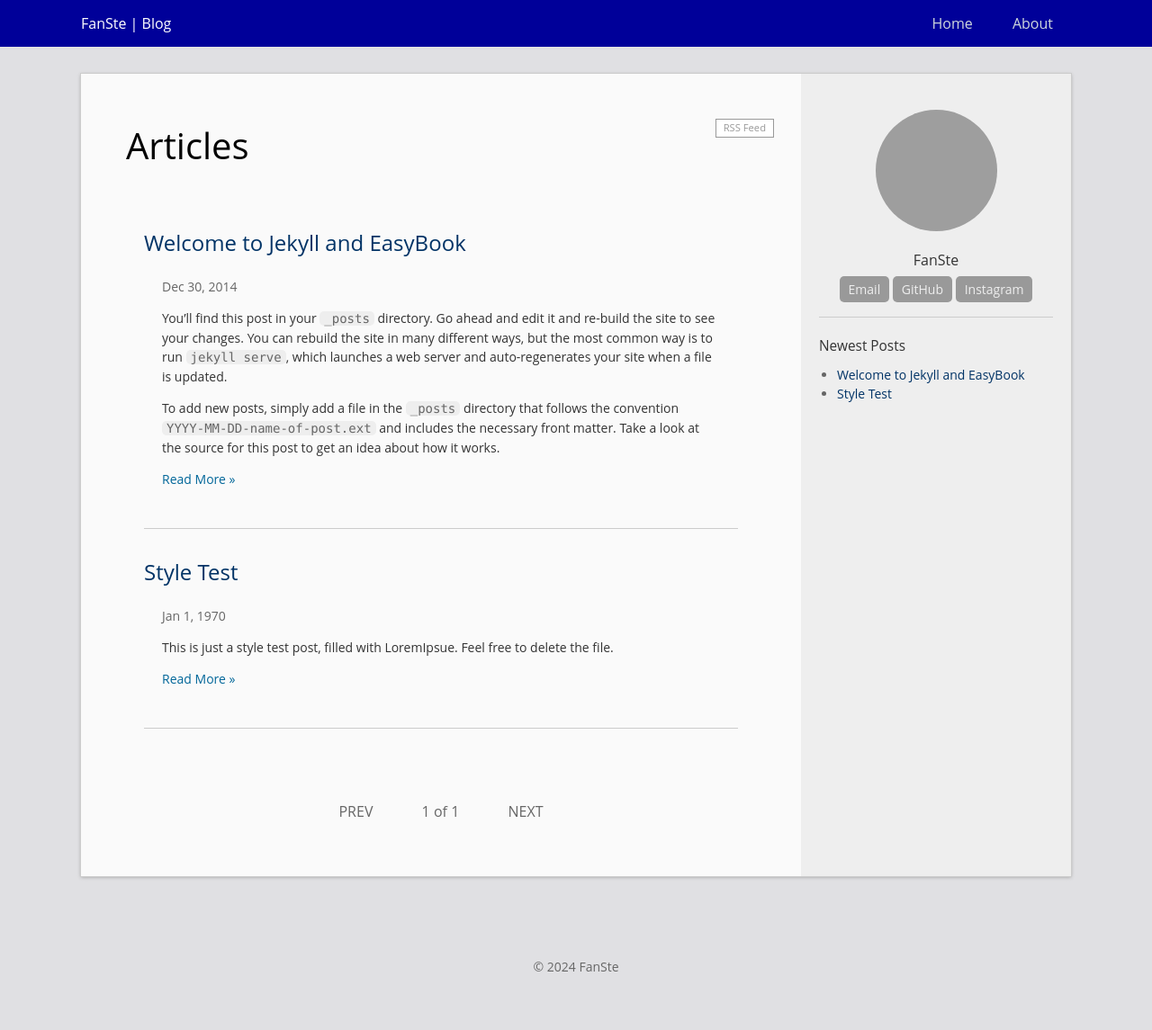
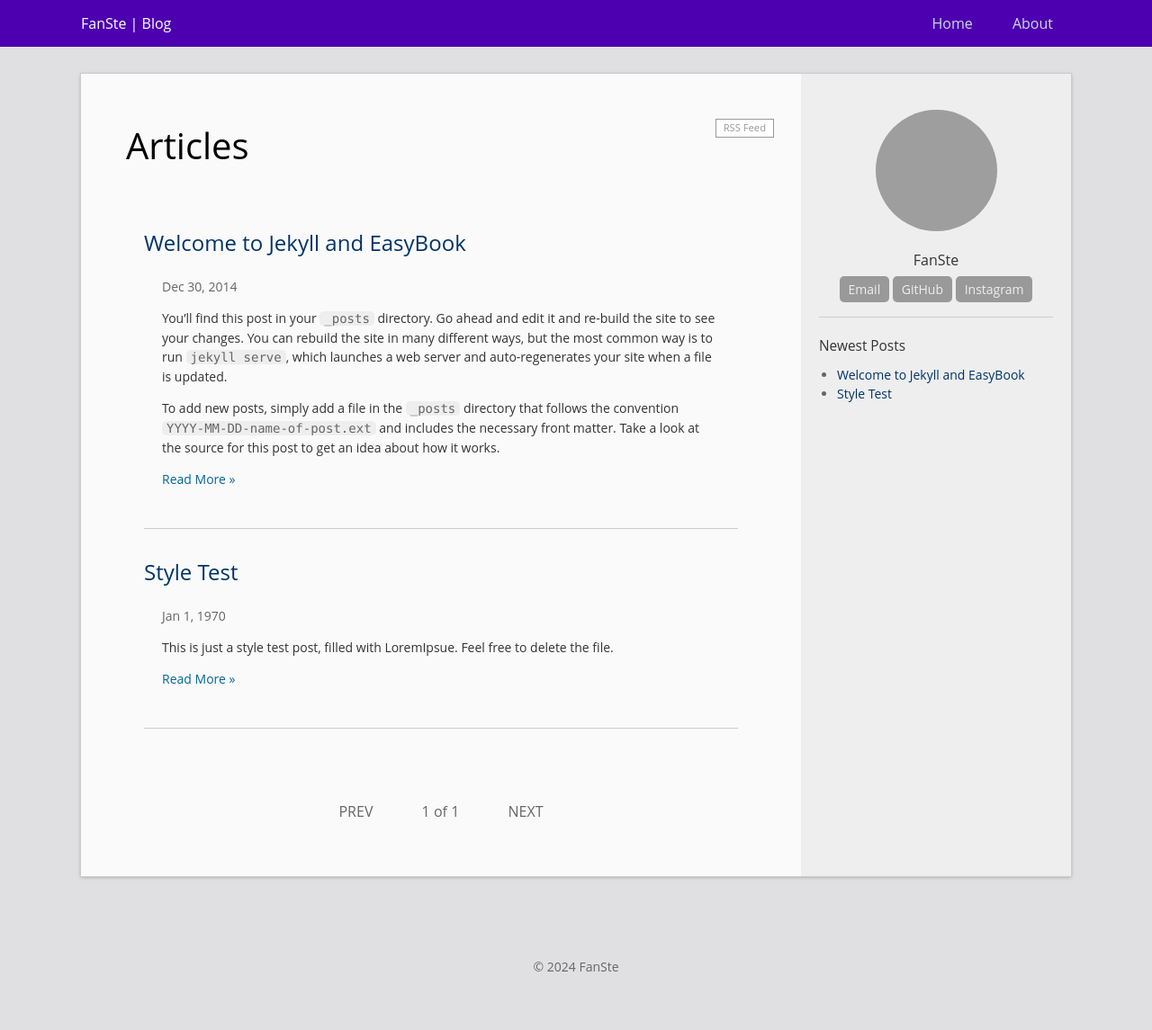
Before and after one commit to FanSt3/blog, a Jekyll site: the page built from index.html, in a window 1280 px wide. Shown: the whole page at 90% size. Built offline with Jekyll 4.4.1, drawn with Linux system fonts in a browser that asks for light colours; the list of posts is cut into pages by our own code; grey boxes are pictures that could not be loaded.

Commit message:
Update main.scss

```diff
--- a/css/main.scss
+++ b/css/main.scss
@@ -20,7 +20,7 @@ $on-laptop:        800px;
 $color-link: #036;
 $color-link-hover: #069;
 
-$header-bg: #000099;
+$header-bg: #4c00b0;
 $header-bg-hover: #78909C;
 $header-link: #CFD8DC;
 $header-fg: #FFF;
```
